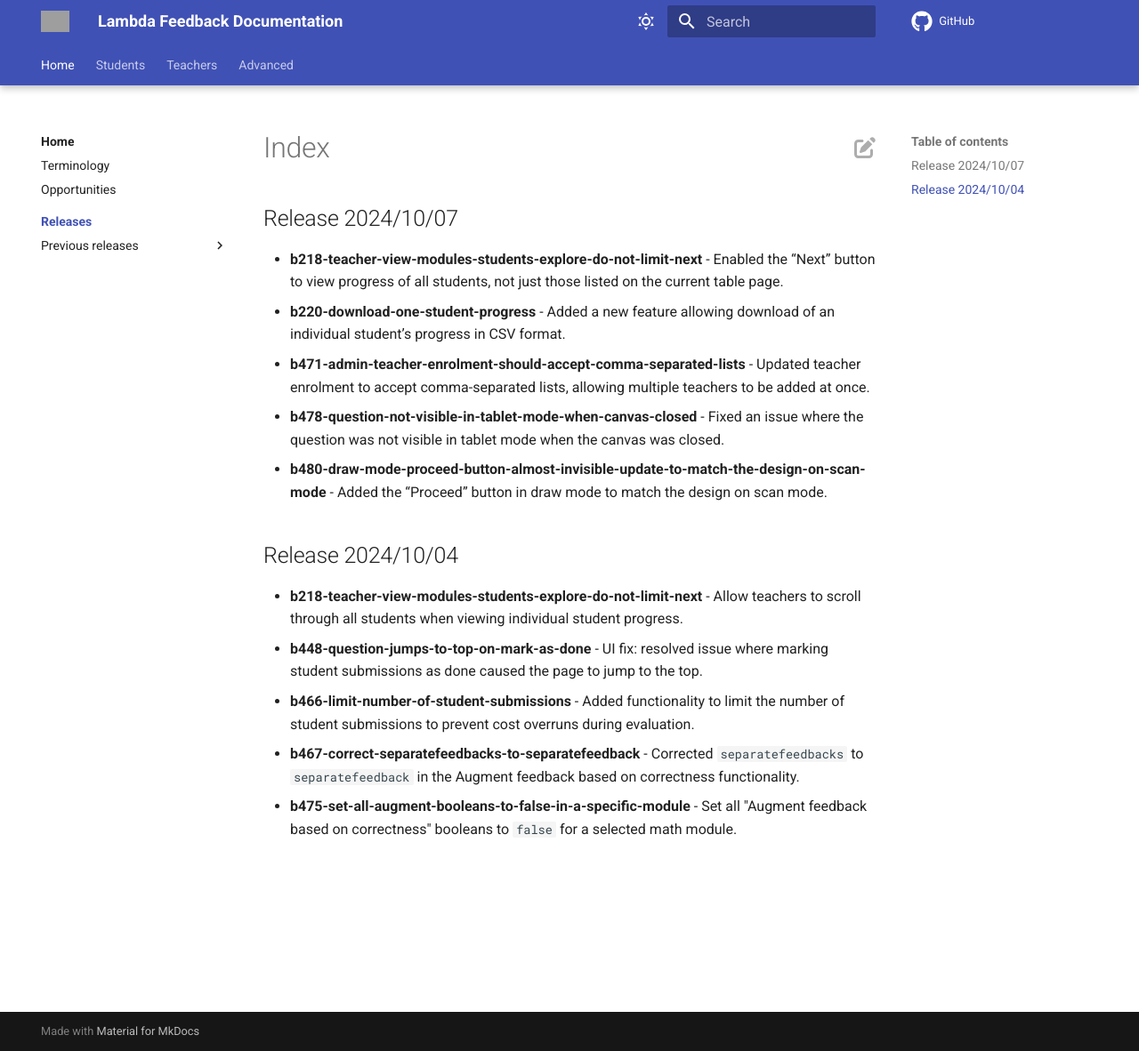
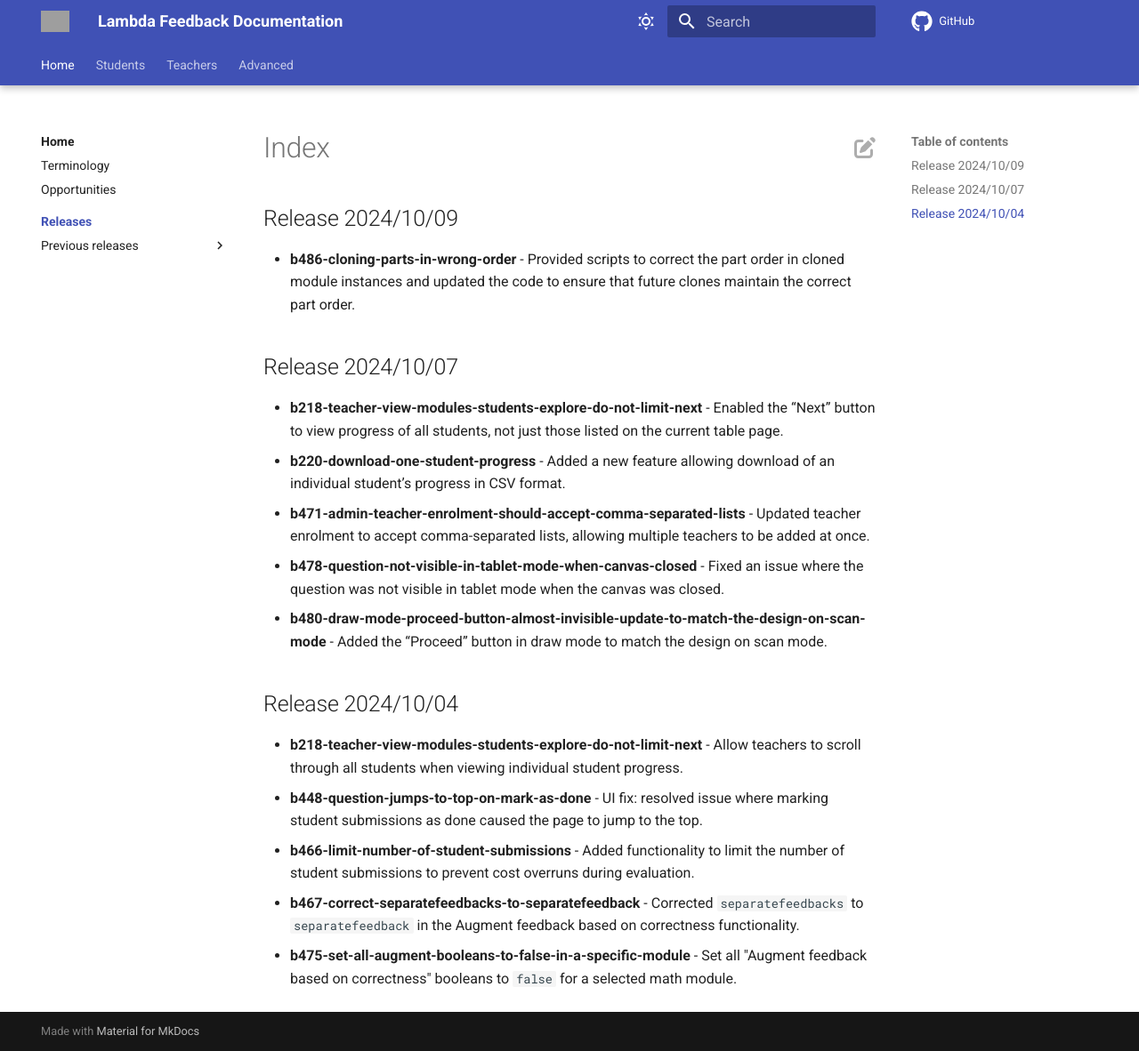
Before and after one commit to lambda-feedback/user-documentation, an MkDocs documentation site: the page built from docs/releases/index.md, in a window 1280 px wide and 1182 px high. Shown: the whole window at 89% size. Built offline with MkDocs 1.6.1 and Material for MkDocs 9.7.7, drawn with Linux system fonts in a browser that asks for light colours; comment, search, counter and statistics services are not loaded; grey boxes are pictures that could not be loaded.

Commit message:
Release 2024/10/09 added

```diff
--- a/docs/releases/index.md
+++ b/docs/releases/index.md
@@ -1,3 +1,7 @@
+## Release 2024/10/09
+
+- **b486-cloning-parts-in-wrong-order** - Provided scripts to correct the part order in cloned module instances and updated the code to ensure that future clones maintain the correct part order.
+
 ## Release 2024/10/07
 
 - **b218-teacher-view-modules-students-explore-do-not-limit-next** - Enabled the “Next” button to view progress of all students, not just those listed on the current table page.
```
